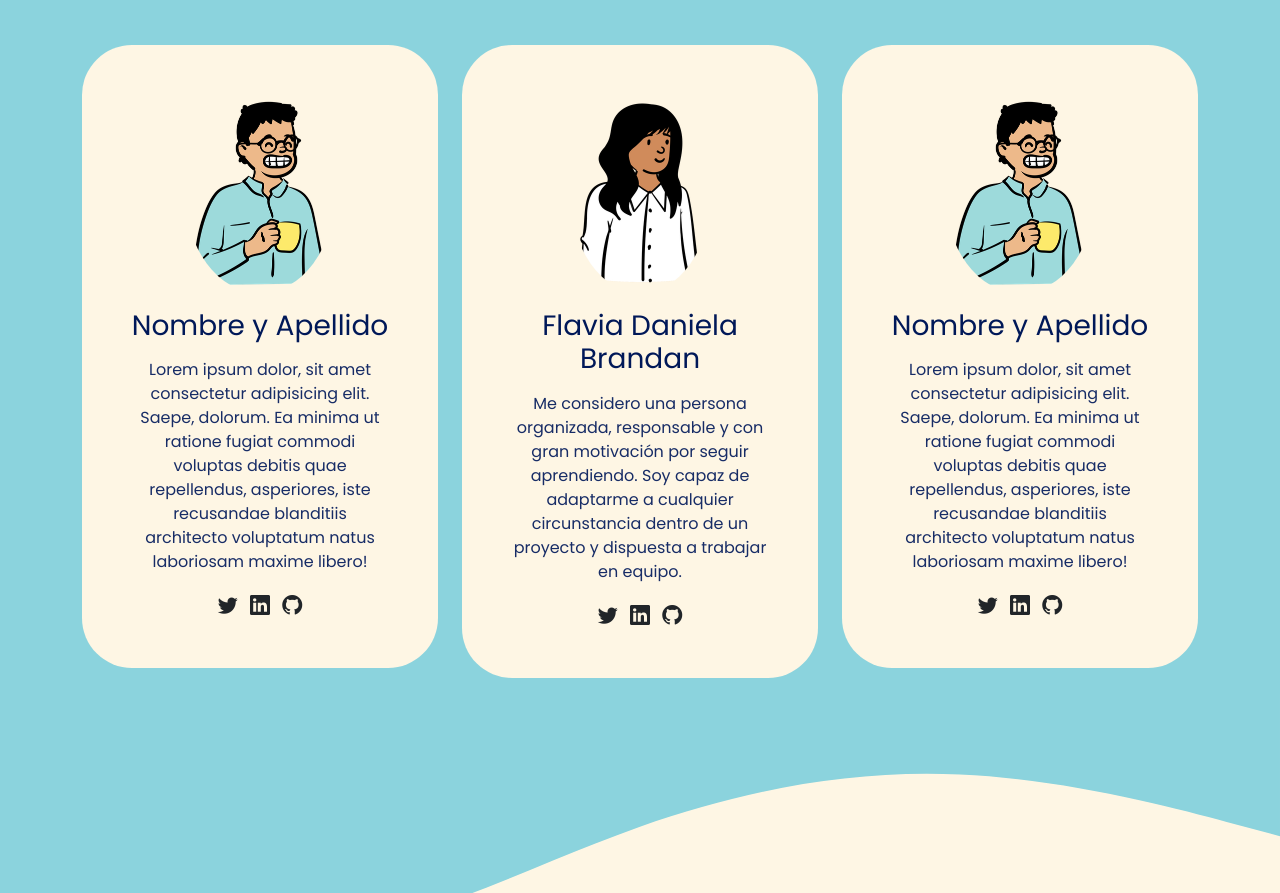
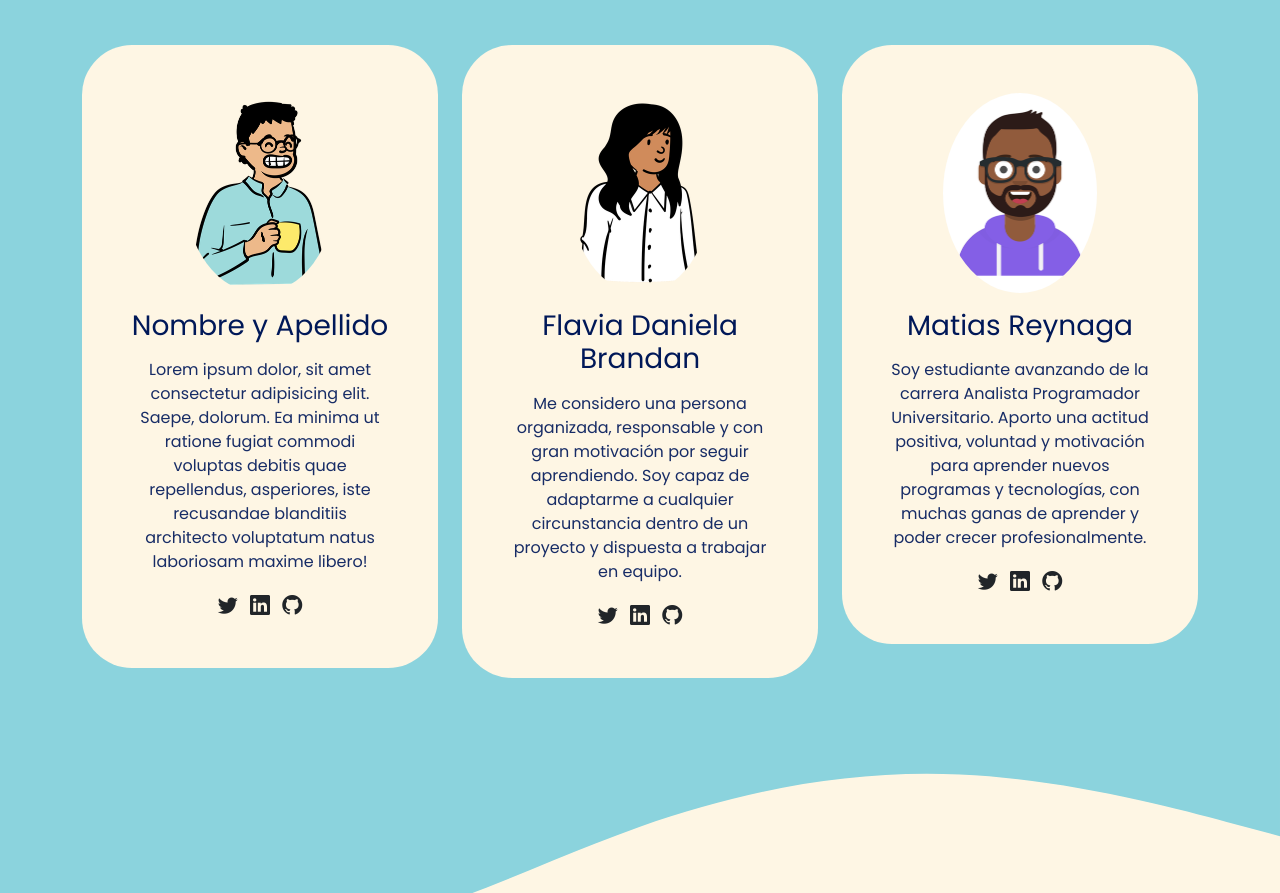
Before and after one commit to FlaviaBrandan/devtech-podcast-web, a plain HTML site: page index.html in a window 1280 px wide. Shown: the part 1190-2083 px from the top of the page. Drawn offline with nearby package versions, Linux system fonts and the light colour scheme.

Commit message:
se modifico la tarjeta en el index y se agrego imagen avatar  en la carpeta assets

```diff
--- a/index.html
+++ b/index.html
@@ -133,14 +133,14 @@
           <div class="col-md-6 col-lg-4 mb-3">
             <div class="card">
               <div class="card-body text-center p-5">
-                <img src="./assets/avatar.png" alt="avatar" class="img img-fluid rounded-circle mb-3">
-                <h3 class="title card-title mb-3">Nombre y Apellido</h3>
-                <p>Lorem ipsum dolor, sit amet consectetur adipisicing elit. Saepe, dolorum. Ea minima ut ratione fugiat
-                  commodi voluptas debitis quae repellendus, asperiores, iste recusandae blanditiis architecto
-                  voluptatum natus laboriosam maxime libero!</p>
+                <img src="./assets/avatar-ale.png" alt="avatar" class=" img img-fluid rounded-circle mb-3">
+                <h3 class="title card-title mb-3">Matias Reynaga</h3>
+                <p>Soy estudiante avanzando de la carrera Analista Programador Universitario. Aporto una actitud positiva,
+                   voluntad y motivación para aprender nuevos programas y tecnologías, con muchas ganas de aprender y poder
+                   crecer profesionalmente.</p>
                 <a href="#"><i class="bi bi-twitter text-dark mx-1 lead"></i></a>
-                <a href="#"><i class="bi bi-linkedin text-dark mx-1 lead"></i></a>
-                <a href="#"><i class="bi bi-github text-dark mx-1 lead"></i></a>
+                <a href="https://www.linkedin.com/in/matias-reynaga-6a4a781b9/"><i class="bi bi-linkedin text-dark mx-1 lead"></i></a>
+                <a href="https://reynagamatias.github.io/portfolio-template/"><i class="bi bi-github text-dark mx-1 lead"></i></a>
               </div>
             </div>
           </div>
```
Also changed, not shown: assets/Avatar-Ale.png (added).
